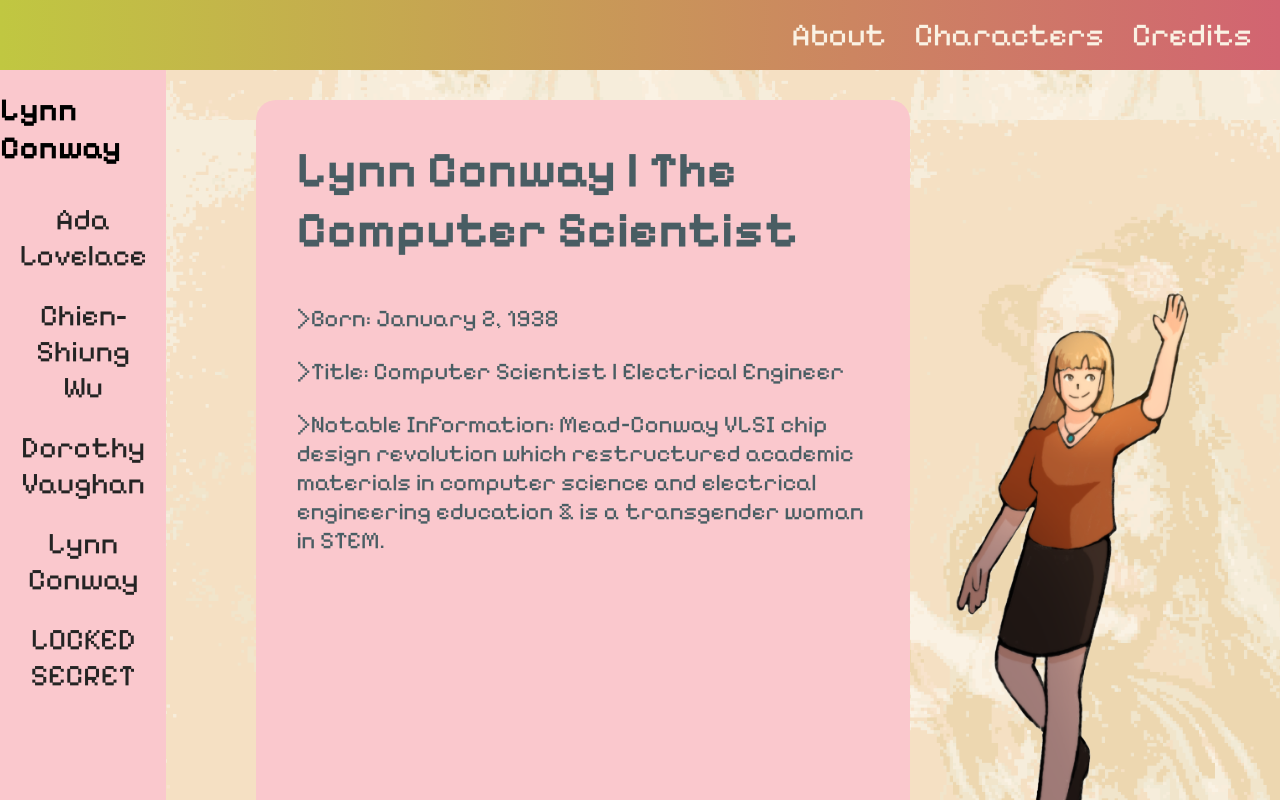
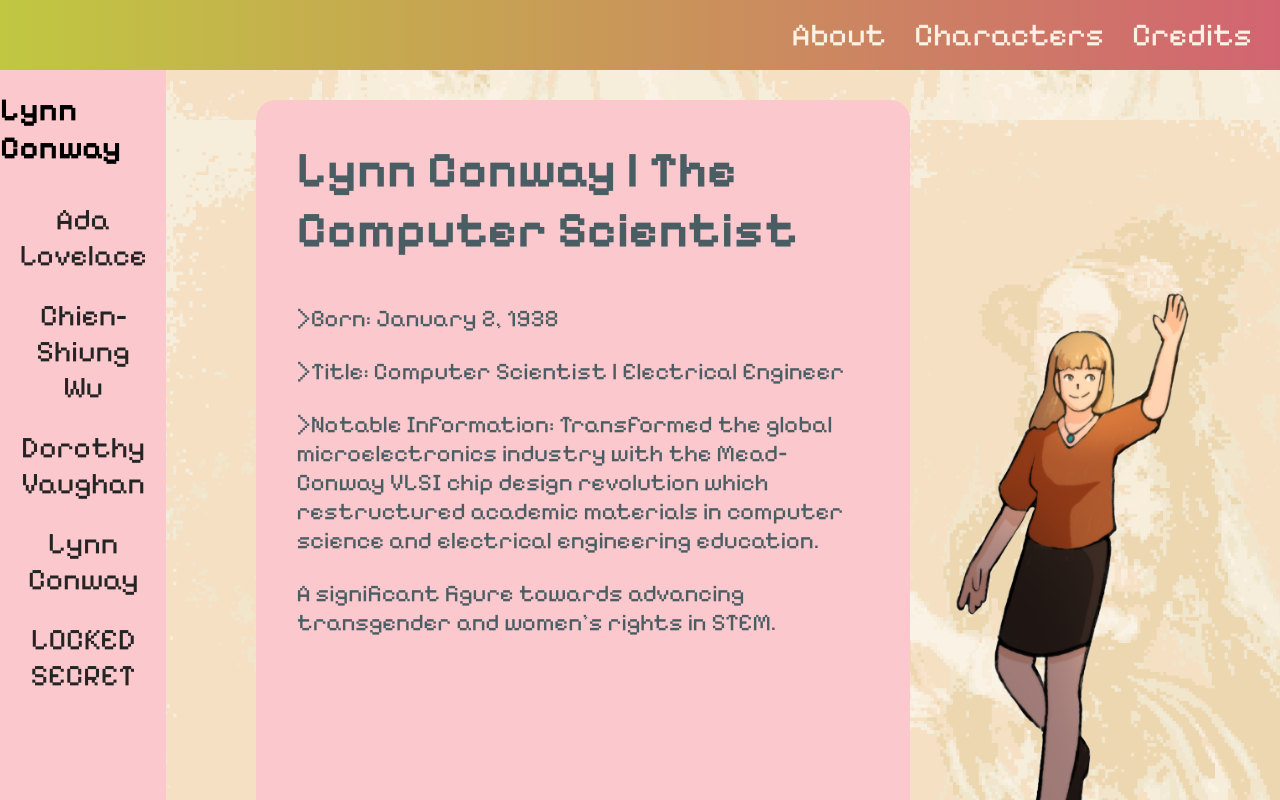
Before and after one commit to madyedwards/winghacks_24, a React (Create React App) app in the folder winghacks24/: page /lynn in a window 1280 px wide. Shown: the top 800 px of the page. Built offline with nearby package versions, Linux system fonts and the light colour scheme; a web font is replaced by a local one.

Commit message:
messages updated

```diff
--- a/winghacks24/src/components/hero/hero.css
+++ b/winghacks24/src/components/hero/hero.css
@@ -7,6 +7,9 @@
     flex-direction: column;
     justify-content: center;
     align-items: center;
+    animation-duration: 8s;
+    animation-name: slidein;
+    animation-iteration-count: 1;
     object-fit: contain;
   }
 
--- a/winghacks24/src/pages/character pages/ada.js
+++ b/winghacks24/src/pages/character pages/ada.js
@@ -39,6 +39,7 @@ function Ada() {
                 <p>&gt;Title: The First Programmer | Mathematician</p>
                 <p>&gt;Notable Information:
                 Created a program for the first prototype of a digital computer and is considered the first programmer.</p>
+                <p>Her work is considered the earliest forms of modern computers to date, predating the modern equivalent by nearly a century.</p>
 
                 <img className='img-locate' src={adaImg} alt='Ada Lovelace' width={'30%'}/>
             </div>
--- a/winghacks24/src/pages/character pages/chien.js
+++ b/winghacks24/src/pages/character pages/chien.js
@@ -37,6 +37,10 @@ function Chien() {
                 <p>&gt;Title: Physicist</p>
                 <p>&gt;Notable Information:
                 Chinese physicist who studied at UC Berkeley. Instrumental to the Manhattan Project.</p>
+                <p>Received the National Medal of Science in 1975 and was dubbed "The First Lady of Physics".</p>
+                <p>
+                Disproved the hypothetical law of conservation of parity.
+                </p>
 
                 <img className='img-locate-wu' src={wuImg} alt='Chien-Shiung Wu' width={'20%'}/>
             </div>
--- a/winghacks24/src/pages/character pages/dorothy.js
+++ b/winghacks24/src/pages/character pages/dorothy.js
@@ -37,7 +37,7 @@ function Dorothy() {
                 <p>&gt;Title: NASA’s First African-American Manager | Mathematician</p>
                 <p>&gt;Notable Information:
                 Head of the National Advisory Committee for Aeronautics’ (NACA’s) segregated West Area Computing Unit & NASA’s First African-American Manager</p>
-
+                <p>Her work helped to further national aerospace goals from World War II to the Space Age.</p>
                 <img className='img-locate-dor' src={dorImg} alt='Dorothy Vaughan' width={'14%'}/>
             </div>
         </div>
--- a/winghacks24/src/pages/character pages/lynn.js
+++ b/winghacks24/src/pages/character pages/lynn.js
@@ -35,7 +35,8 @@ function Lynn() {
                 <p>&gt;Born: January 2, 1938</p>
                 <p>&gt;Title: Computer Scientist | Electrical Engineer</p>
                 <p>&gt;Notable Information:
-                Mead–Conway VLSI chip design revolution which restructured academic materials in computer science and electrical engineering education & is a transgender woman in STEM.</p>
+                Transformed the global microelectronics industry with the Mead–Conway VLSI chip design revolution which restructured academic materials in computer science and electrical engineering education.</p>
+                <p> A significant figure towards advancing transgender and women's rights in STEM.</p>
 
                 <img className='img-locate-lynn' src={lynnImg} alt='Lynn Conway' width={'21%'}/>
             </div>
```
